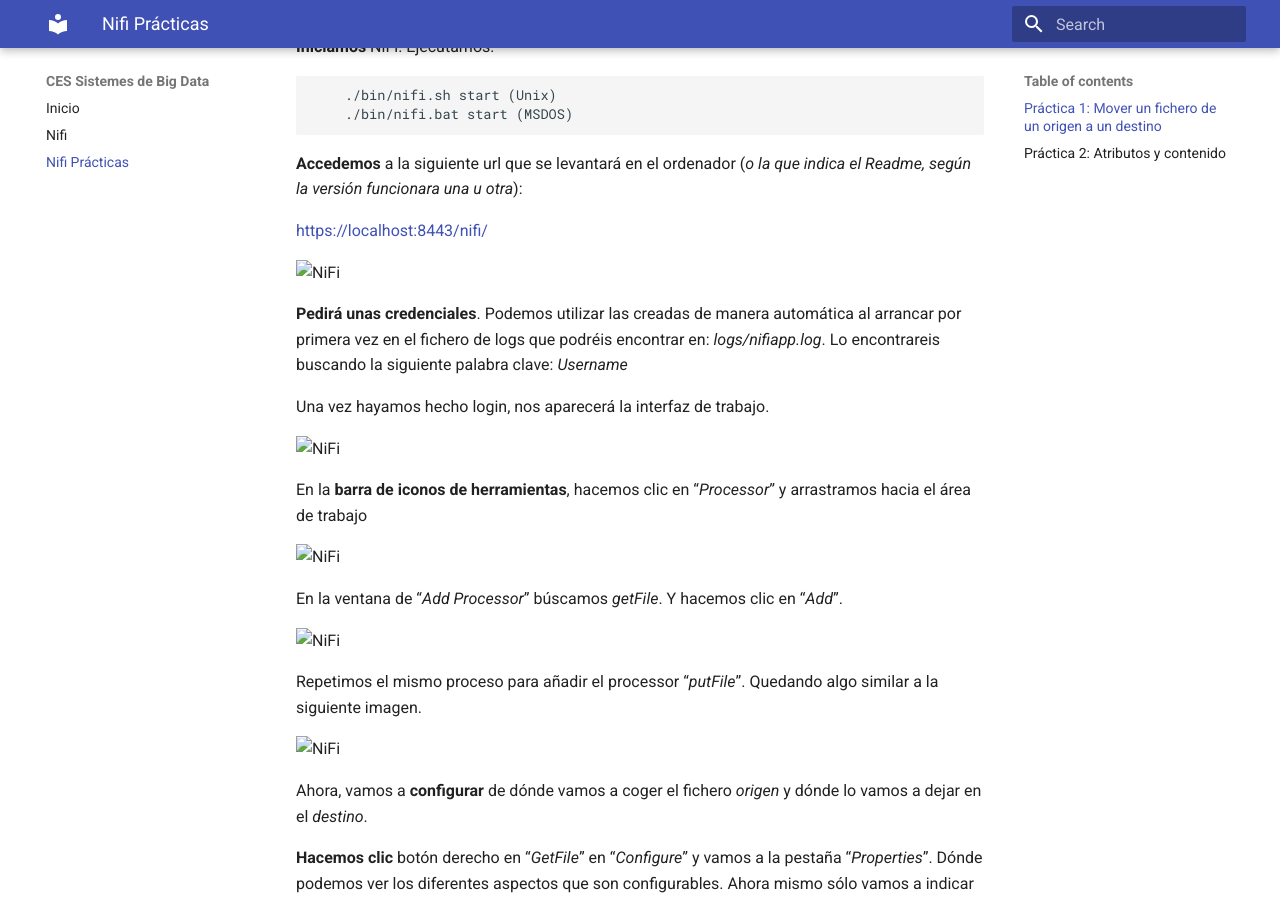
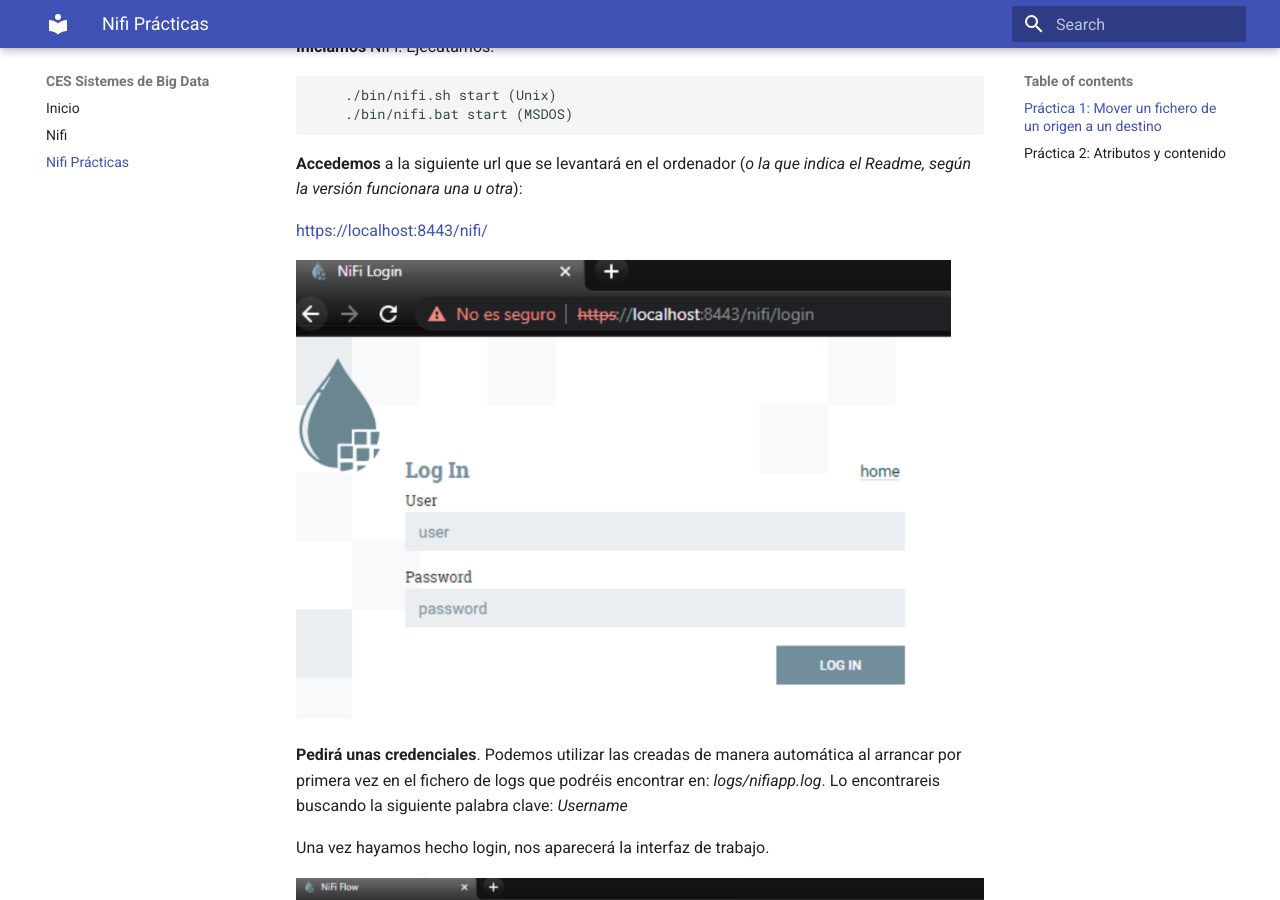
Before and after one commit to jorsodom/bigdata-sb, an MkDocs documentation site: the page built from docs/nifiPracticas.md, in a window 1280 px wide and 900 px high, scrolled down 344 px. Built offline with MkDocs 1.6.1 and Material for MkDocs 9.7.7, drawn with Linux system fonts in a browser that asks for light colours.

Commit message:
Act url imágenes

```diff
--- a/docs/nifiPracticas.md
+++ b/docs/nifiPracticas.md
@@ -14,28 +14,28 @@
 
 [https://localhost:8443/nifi/](https://localhost:8443/nifi/)
 
-![NiFi](img\NiFiP1.1.png)
+![NiFi](img/NiFiP1.1.png)
 
 **Pedirá unas credenciales**. Podemos utilizar las creadas de manera automática
 al arrancar por primera vez en el fichero de logs que podréis encontrar en: *logs/nifiapp.log*. Lo encontrareis buscando la siguiente palabra clave: *Username*
 
 Una vez hayamos hecho login, nos aparecerá la interfaz de trabajo.
 
-![NiFi](img\NiFiP1.2.png)
+![NiFi](img/NiFiP1.2.png)
 
 En la **barra de iconos de herramientas**, hacemos clic en “*Processor*” y arrastramos
 hacia el área de trabajo
 
-![NiFi](img\NiFiP1.3.png)
+![NiFi](img/NiFiP1.3.png)
 
 En la ventana de “*Add Processor*” búscamos *getFile*. Y hacemos clic en “*Add*”.
 
-![NiFi](img\NiFiP1.4.png)
+![NiFi](img/NiFiP1.4.png)
 
 Repetimos el mismo proceso para añadir el processor “*putFile*”. Quedando algo similar
 a la siguiente imagen.
 
-![NiFi](img\NiFiP1.5.png)
+![NiFi](img/NiFiP1.5.png)
 
 Ahora, vamos a **configurar** de dónde vamos a coger el fichero *origen* y dónde lo vamos
 a dejar en el *destino*.
@@ -44,38 +44,38 @@
 “*Properties*”. Dónde podemos ver los diferentes aspectos que son configurables.
 Ahora mismo sólo vamos a indicar el directorio de entrada “*Input Directory*”.
 
-![NiFi](img\NiFiP1.6.png)
+![NiFi](img/NiFiP1.6.png)
 
 Hacemos clic botón derecho en “*PutFile*” en “*Configure*” y vamos a la pestaña
 “*Properties*”. Dónde podemos ver los diferentes aspectos que son configurables.
 Ahora mismo sólo vamos a indicar el directorio de entrada “*Directory*”.
 
-![NiFi](img\NiFiP1.7.png)
+![NiFi](img/NiFiP1.7.png)
 
 Ya configurado el componente del origen de los ficheros y el destino, sólo nos queda
 unirlos. Si hacemos clic sobre el componente “*GetFile*” veremos una flecha que nos
 permitirá arrastrarla hasta el otro componente “*PutFile*”. Quedando como la siguiente
 imagen:
 
-![NiFi](img\NiFiP1.8.png)
+![NiFi](img/NiFiP1.8.png)
 
 Ahora nos queda probar que traslada correctamente los ficheros, arrancando los dos
 componentes con botón derecho y hacer clic en “*Start*”. En los dos componentes.
 Primero el “*GetFile*” y luego el “*PutFile*”.
 
-![NiFi](img\NiFiP1.9.png)
+![NiFi](img/NiFiP1.9.png)
 
 Si al realizar la acción no sale la opción en el “*PutFile*” lo que hay que hacer es entrar
 en este componente en propiedades e indicarle que acción debe hacer en el caso de
 que falle
 
-![NiFi](img\NiFiP1.10.png)
+![NiFi](img/NiFiP1.10.png)
 
 Una vez todo configurado y en estado “*Start*” veréis que empieza a mover el fichero
 del origen configurado al destino. Marcado con verde como que se ha ejecutado
 correctamente
 
-![NiFi](img\NiFiP1.11.png)
+![NiFi](img/NiFiP1.11.png)
 
 **ENTREGABLE:** Hay que exportar el template del proyecto y entregarlo en Aules con el número de la práctica y el nombreApellidos. Por ejemplo:  *P1_NomAlumnoApellidos.xml*
 
@@ -88,56 +88,56 @@
 
 Una vez hayamos hecho login, nos aparecerá la interfaz de trabajo
 
-![NiFi](img\NiFiP2.1.png)
+![NiFi](img/NiFiP2.1.png)
 
 En la barra de iconos de herramientas, hacemos clic en “*Processor*” y arrastramos
 hacia el área de trabajo.
 
-![NiFi](img\NiFiP2.2.png)
+![NiFi](img/NiFiP2.2.png)
 
 En la ventana de “*Add Processor*” búscamos “*GenerateFlowFile*”. Y hacemos clic en
 “*Add*”.
 
 Nota: Este processor crea FlowFiles con datos aleatorios o contenido personalizado
 
-![NiFi](img\NiFiP2.3.png)
+![NiFi](img/NiFiP2.3.png)
 
 Ahora, vamos a configurarlo con datos aleatorios conforme la siguiente imagen. Y
 planificarlo.
 
-![NiFi](img\NiFiP2.4.png)
+![NiFi](img/NiFiP2.4.png)
 
-![NiFi](img\NiFiP2.5.png)
+![NiFi](img/NiFiP2.5.png)
 
 Ahora vamos a añadir a la hoja de trabajo, otro processor llamado “*Replace Text
 Processor*”
 
 Nota: bajo cada processor encontraremos una breve descripción de la funcionalidad
 
-![NiFi](img\NiFiP2.6.png)
+![NiFi](img/NiFiP2.6.png)
 
 Establecemos la conexión entre los dos processor antes de configurar el ReplaceText.
 
-![NiFi](img\NiFiP2.7.png)
+![NiFi](img/NiFiP2.7.png)
 
 Le dedicamos unos minutos a entender el processor “*ReplaceText*” que propiedades
 nos aporta.
 Nota: Es recomendable revisar siempre antes de usar las propiedades disponibles y si
 es necesario, realizar alguna pequeña prueba.
 
-![NiFi](img\NiFiP2.8.png)
+![NiFi](img/NiFiP2.8.png)
 
 Queremos remplazar en el contenido del fichero generado por unos valores separados
 por comas. Y guardamos
 
 
-![NiFi](img\NiFiP2.9.png)
+![NiFi](img/NiFiP2.9.png)
 
 Para visualizar que es lo que pasa, vamos a añadir un processor “*log attribute*” y
 conectarlo sobre el processor “*ReplaceText*”. En esta conexión, debemos activar la
 casilla “*success*”.
 
-![NiFi](img\NiFiP2.10.png)
+![NiFi](img/NiFiP2.10.png)
 
 Vamos a probar la generación del fichero y transformación de este. Le damos a “*Start*”
 con botón derecho sobre el processor “*GenerateFlowFile*”. Veremos que genera un
@@ -145,35 +145,35 @@
 acción “*Stop*”. Ya que, si recordamos, lo hemos planificado para que se ejecute cada 5
 segundos. Si no, estará generando cada 5 segundos un nuevo fichero.
 
-![NiFi](img\NiFiP2.11.png)
+![NiFi](img/NiFiP2.11.png)
 
 En la cola, podemos validar el contenido generado, con botón derecho, “*List queue*”. Si
 damos al primer botón (columna), podremos ver/descargar el fichero generado.
 
 
-![NiFi](img\NiFiP2.12.png)
+![NiFi](img/NiFiP2.12.png)
 
 Si el processor os pone una alerta y no os deja arrancarlo. Es debido a que necesita
 que especifiquemos que hacer cuando falle. Cuando tenga éxito ira al processor
 conectado, pero cuando falle, que acción debe hacer. Vamos a propiedades, a
 relaciones y ahí lo podemos configurar
 
-![NiFi](img\NiFiP2.13.png)
+![NiFi](img/NiFiP2.13.png)
 
 Ahora ya le podemos dar la acción “Start” y ver que hace el “ReplaceText” que le
 hemos indicado al fichero de la cola. Podemos ir a la cola y validar que los ficheros se
 han convertido conforme lo esperado.
 
 
-![NiFi](img\NiFiP2.14.png)
+![NiFi](img/NiFiP2.14.png)
 
-![NiFi](img\NiFiP2.15.png)
+![NiFi](img/NiFiP2.15.png)
 
 Ahora vamos a añadir el processor “*ExtractText*” y en propiedades de este
 configuramos una nueva propiedad “*csv*” con una expresión regular “*(.+),(.+),(.+),(.+)*”
 de la siguiente manera:
 
-![NiFi](img\NiFiP2.16.png)
+![NiFi](img/NiFiP2.16.png)
 
 Ahora conectamos el “*ReplaceText*” con “*ExtractText*” eliminando la anterior relación
 con “*LogAttribute*”. Y luego, conectamos “*ExtractText*” con “*LogAttribute*”. En la
@@ -184,16 +184,16 @@
 Vamos a propiedades de “*ExtractText*”, a “*Relationships*” y marcamos la acción
 “*terminate*”.
 
-![NiFi](img\NiFiP2.17.png)
+![NiFi](img/NiFiP2.17.png)
 
-![NiFi](img\NiFiP2.18.png)
+![NiFi](img/NiFiP2.18.png)
 
 Llegado a este punto, le damos a la acción “*start*” del processor “*ExtractText*” y vemos
 como procesa el fichero con una salida en la cola. Podemos ver el resultado en la cola
 de nuevo como ha generado nuevos atributos según la expresión regular que le hemos
 aplicado, ya que el contenido en este caso no se ha visto modificado.
 
-![NiFi](img\NiFiP2.19.png)
+![NiFi](img/NiFiP2.19.png)
 
 
 **ENTREGABLE:** Hay que exportar el template del proyecto y entregarlo en Aules con el número de la práctica y el nombreApellidos. Por ejemplo:  *P2_NomAlumnoApellidos.xml*
```
Also changed, not shown: docs/nifi.md (+1 -1 lines).
